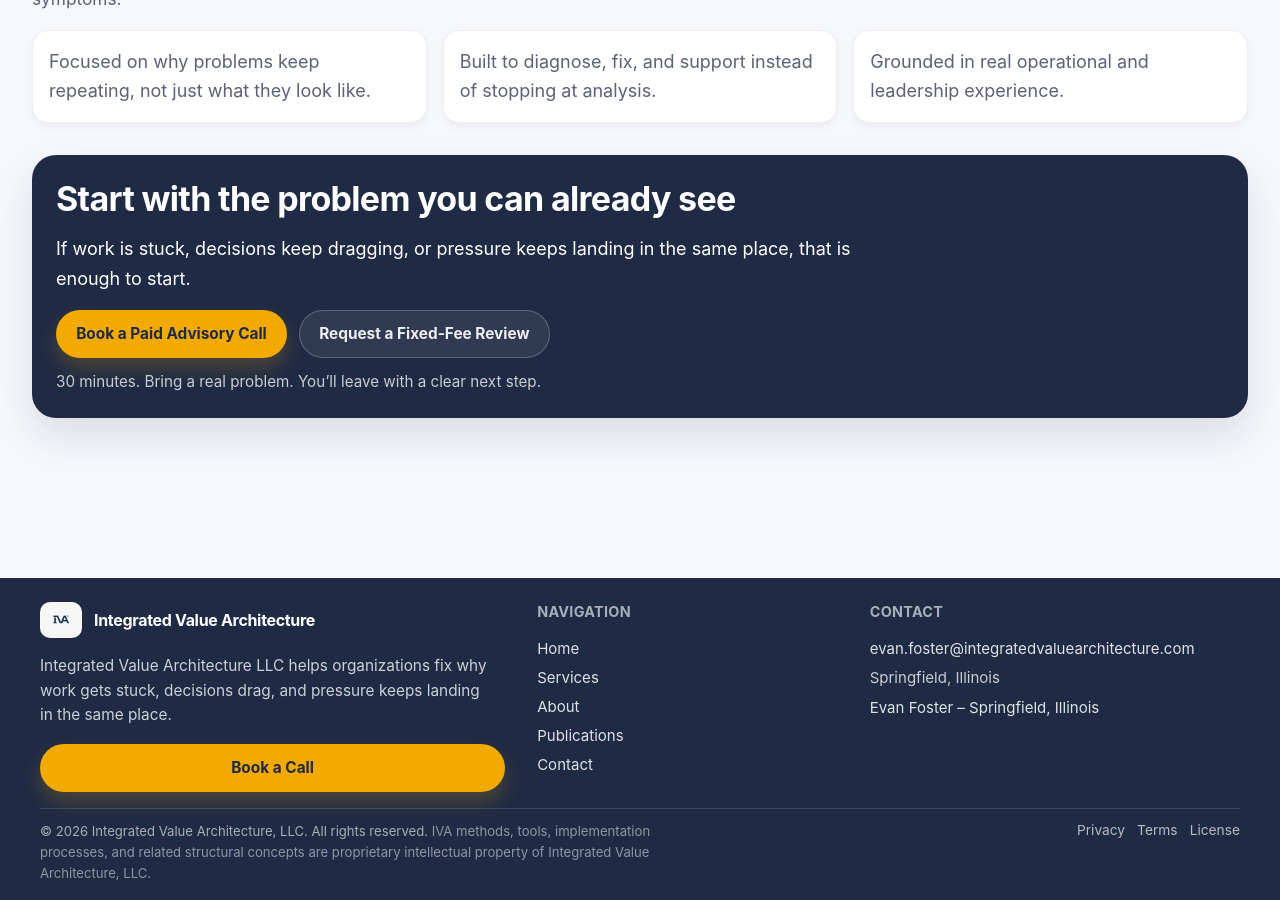
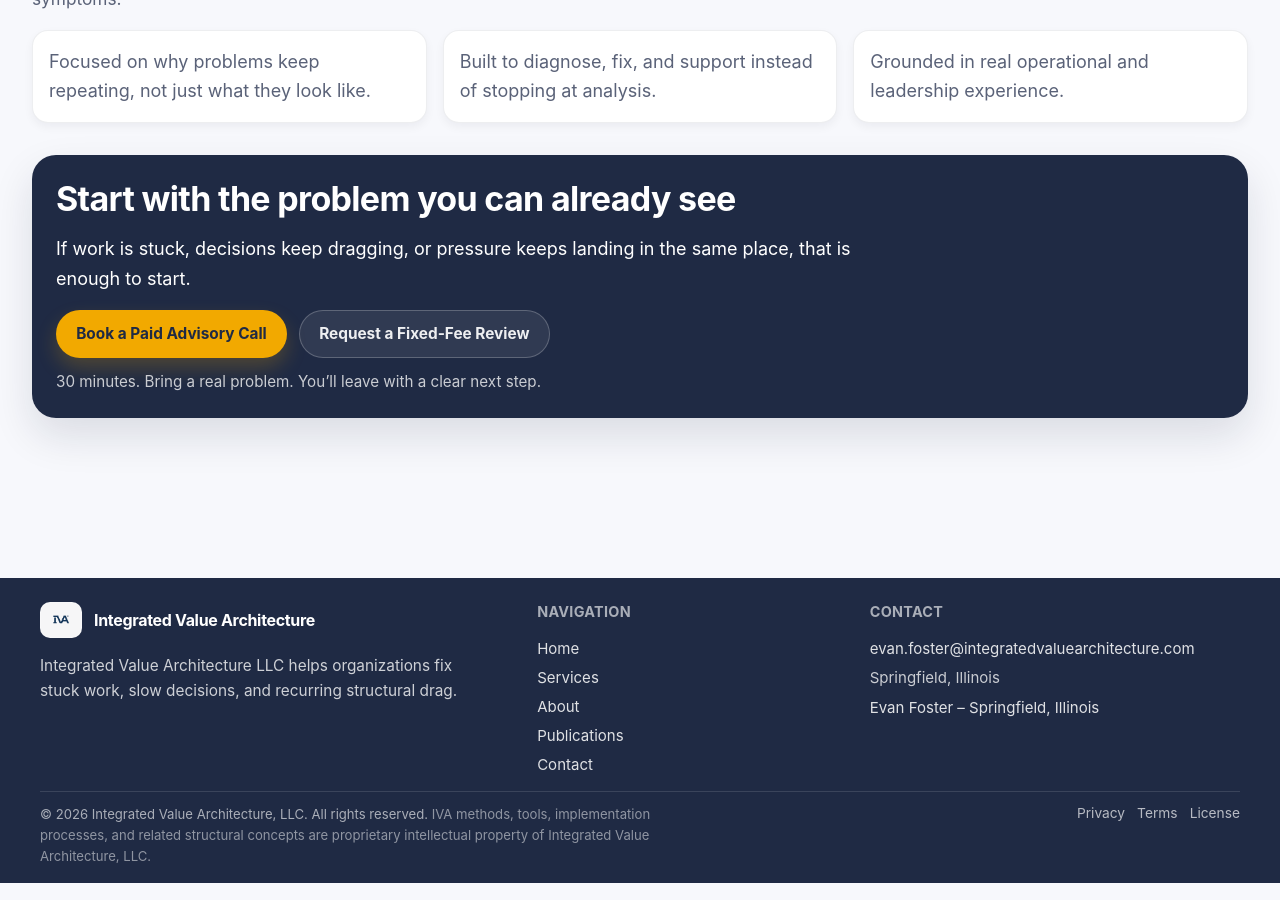
Before and after one commit to efost7873/integratedvaluearchitecture.com, a Jekyll site: the page built from index.html, in a window 1280 px wide and 900 px high, scrolled down 2486 px. Built offline with Jekyll 4.4.1, drawn with Linux system fonts in a browser that asks for light colours.

Commit message:
Revise footer text for improved clarity
Updated footer description for clarity and conciseness.

```diff
--- a/_includes/footer.html
+++ b/_includes/footer.html
@@ -14,16 +14,8 @@
         </div>
 
         <p class="iva-footer-desc">
-          Integrated Value Architecture LLC helps organizations fix why work gets stuck, decisions drag, and pressure keeps landing in the same place.
+          Integrated Value Architecture LLC helps organizations fix stuck work, slow decisions, and recurring structural drag.
         </p>
-
-        <a
-          class="iva-btn-primary iva-footer-cta"
-          href="https://book.ms/b/IntegratedValueArchitectureLLC@integratedvaluearchitecture.com"
-          target="_blank"
-          rel="noopener">
-          Book a Call
-        </a>
       </div>
 
       <div class="iva-footer-col">
```
